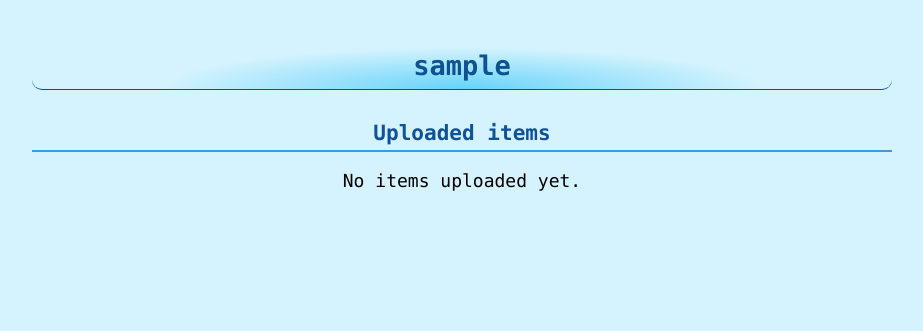
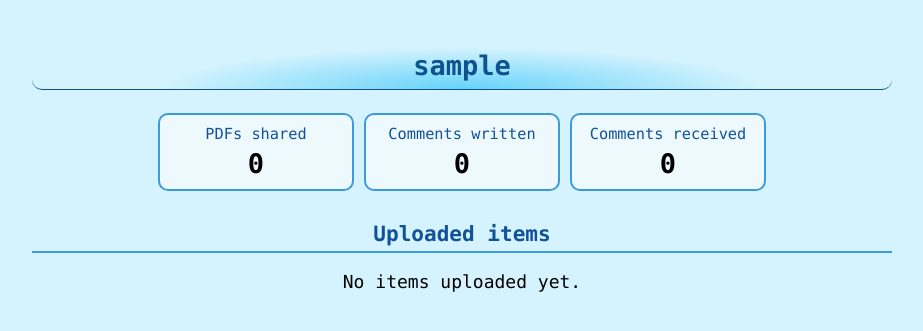
Before and after one commit to neoharju/docnotes, a Flask app: page /users/1 in a window 1280 px wide. Shown: the part 138-469 px from the top of the page, without its empty margins (178-1101 px from the left). Run offline with Flask 3, Linux system fonts and the light colour scheme; the visitor is signed in with stand-in values (Sample User, id 1); data comes from the database, SQL or seed files in the repository; data that the repository does not hold is empty.

Commit message:
Add statistics to users profile page

```diff
--- a/app.py
+++ b/app.py
@@ -313,14 +313,17 @@ def item_pdf(item_id: int) -> ResponseReturnValue:
 
 @app.route("/users/<int:user_id>")
 def user_profile(user_id: int) -> ResponseReturnValue:
-    """Public profile page with user's uploaded items"""
+    """Public profile page with user's statistics and uploaded items"""
     profile_user = users.get_user(user_id)
 
     if profile_user is None:
         abort(404)
 
     user_items = items.get_all_user_items(user_id)
-    return render_template("users/profile.html", profile_user=profile_user, items=user_items)
+    stats = users.get_stats(user_id)
+    return render_template(
+        "users/profile.html", profile_user=profile_user, items=user_items, stats=stats
+    )
 
 
 @app.route("/items/<int:item_id>/comments", methods=["POST"])
--- a/schema.sql
+++ b/schema.sql
@@ -32,6 +32,7 @@ CREATE TABLE comments (
 );
 
 CREATE INDEX idx_comments_item_id ON comments (item_id);
+CREATE INDEX idx_comments_user_id ON comments (user_id);
 
 CREATE TABLE item_keywords (
     item_id INTEGER NOT NULL,
--- a/static/main.css
+++ b/static/main.css
@@ -411,6 +411,34 @@ input[type="file"]::file-selector-button {
 	text-align: center;
 }
 
+.stats {
+	display: flex;
+	flex-wrap: wrap;
+	justify-content: center;
+	gap: 10px;
+	margin: 20px 0;
+}
+
+.stats div {
+	min-width: 9em;
+	padding: 10px 15px;
+	background: #eef9fe;
+	border: 2px solid #3c99dc;
+	border-radius: 10px;
+}
+
+.stats dt {
+	font-size: 0.85rem;
+	color: #0f5298;
+}
+
+.stats dd {
+	margin: 5px 0 0;
+	font-size: 1.5rem;
+	font-weight: bold;
+	color: black;
+}
+
 .logo {
 	width: 100%;
 	max-width: 600px;
--- a/templates/users/profile.html
+++ b/templates/users/profile.html
@@ -5,6 +5,12 @@
 
 {% block content %}
 <h2>{{ profile_user.username }}</h2>
+
+<dl class="stats">
+	<div><dt>PDFs shared</dt><dd>{{ stats.pdfs }}</dd></div>
+	<div><dt>Comments written</dt><dd>{{ stats.comments_written }}</dd></div>
+	<div><dt>Comments received</dt><dd>{{ stats.comments_received }}</dd></div>
+</dl>
 
 <h3>Uploaded items</h3>
 
--- a/users.py
+++ b/users.py
@@ -40,6 +40,21 @@ def get_user(user_id: int) -> sqlite3.Row | None:
     return rows[0]
 
 
+def get_stats(user_id: int) -> sqlite3.Row:
+    """Stats for the user's profile page"""
+
+    query = """
+        SELECT
+            (SELECT count(*) FROM items WHERE user_id = ?) AS pdfs,
+            (SELECT count(*) FROM comments WHERE user_id = ?) AS comments_written,
+            (SELECT count(*)
+             FROM comments
+             JOIN items ON items.id = comments.item_id
+             WHERE items.user_id = ? AND comments.user_id != ?) AS comments_received
+    """
+    return db.query(query, [user_id] * 4)[0]
+
+
 def get_messages(user_id: int) -> None:
     """Get user messages"""
 
```
